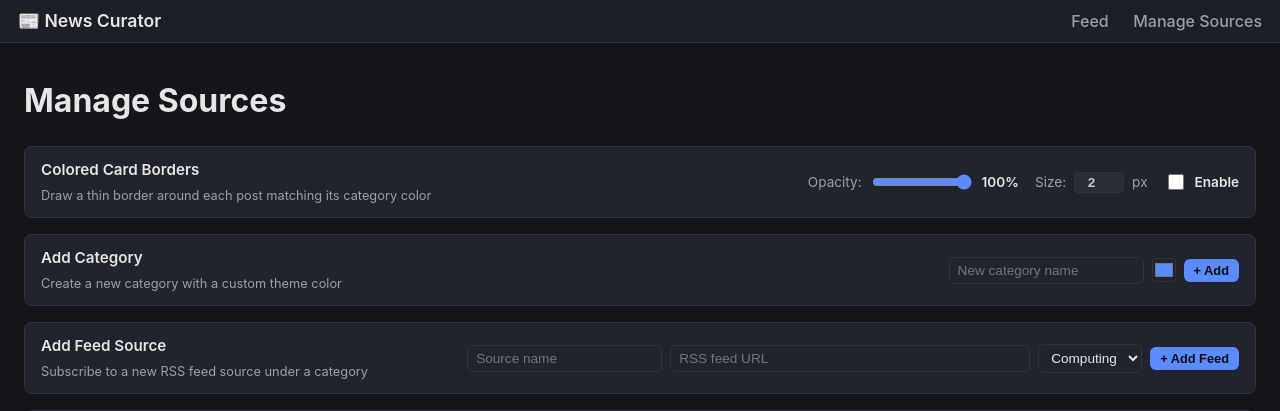
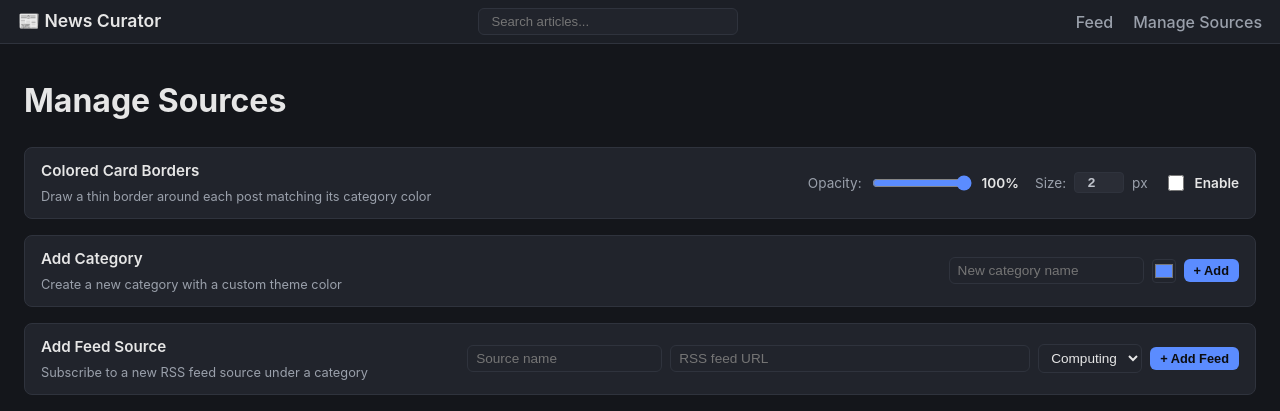
Before and after one commit to PlasmaDrifter/NewsCurator, a FastAPI app: page /feeds in a window 1280 px wide. Shown: the top 411 px of the page. Run offline with FastAPI, Linux system fonts and the light colour scheme; data comes from the database, SQL or seed files in the repository; data that the repository does not hold is empty.

Commit message:
Move search box to center of top bar and increase width by 20%

```diff
--- a/app/static/style.css
+++ b/app/static/style.css
@@ -36,10 +36,30 @@ a.cat-btn, a.cat-btn:hover { color: inherit; text-decoration: none; }
   position: sticky;
   top: 0;
   z-index: 10;
+  gap: 16px;
+}
+
+.topbar-left {
+  display: flex;
+  align-items: center;
+  flex-shrink: 0;
+}
+
+.topbar-center {
+  display: flex;
+  align-items: center;
+  justify-content: center;
+  flex: 1;
 }
 
 .brand { font-size: 1.1rem; font-weight: 600; color: var(--text); }
 .brand:hover { text-decoration: none; }
+
+.topnav {
+  display: flex;
+  align-items: center;
+  flex-shrink: 0;
+}
 
 .topnav a {
   margin-left: 20px;
@@ -549,16 +569,16 @@ button.danger:hover { border-color: var(--danger); color: var(--danger); }
   color: var(--text);
   padding: 5px 28px 5px 12px;
   border-radius: 6px;
-  font-size: 0.8rem;
-  width: 180px;
+  font-size: 0.82rem;
+  width: 260px;
   outline: none;
   transition: all 0.2s ease;
 }
 
 .search-input:focus {
   border-color: var(--accent);
-  width: 220px;
-  box-shadow: 0 0 6px rgba(91, 140, 255, 0.25);
+  width: 320px;
+  box-shadow: 0 0 8px rgba(91, 140, 255, 0.3);
 }
 
 .search-input::-webkit-search-cancel-button {
--- a/app/templates/base.html
+++ b/app/templates/base.html
@@ -4,12 +4,26 @@
 <meta charset="UTF-8">
 <meta name="viewport" content="width=device-width, initial-scale=1.0">
 <title>{% block title %}News Curator{% endblock %}</title>
-<link rel="stylesheet" href="/static/style.css?v=10">
+<link rel="stylesheet" href="/static/style.css?v=12">
 <link rel="stylesheet" href="/dynamic.css">
 </head>
 <body>
 <header class="topbar">
-  <a href="/" class="brand">📰 News Curator</a>
+  <div class="topbar-left">
+    <a href="/" class="brand">📰 News Curator</a>
+  </div>
+  <div class="topbar-center">
+    <form method="get" action="/" class="search-form" id="search-form">
+      {% if current_category and current_category != "all" %}<input type="hidden" name="category" value="{{ current_category }}">{% endif %}
+      {% if current_source and current_source != "all" %}<input type="hidden" name="source" value="{{ current_source }}">{% endif %}
+      <div class="search-wrapper">
+        <input type="search" name="q" value="{{ search_query|default('') }}" placeholder="Search articles..." class="search-input" autocomplete="off">
+        {% if search_query %}
+        <a href="/?category={{ current_category|default('all') }}&source={{ current_source|default('all') }}" class="search-clear-btn" title="Clear search">&times;</a>
+        {% endif %}
+      </div>
+    </form>
+  </div>
   <nav class="topnav">
     <a href="/">Feed</a>
     <a href="/feeds">Manage Sources</a>
```
Also changed, not shown: app/templates/index.html (+0 -11 lines).
